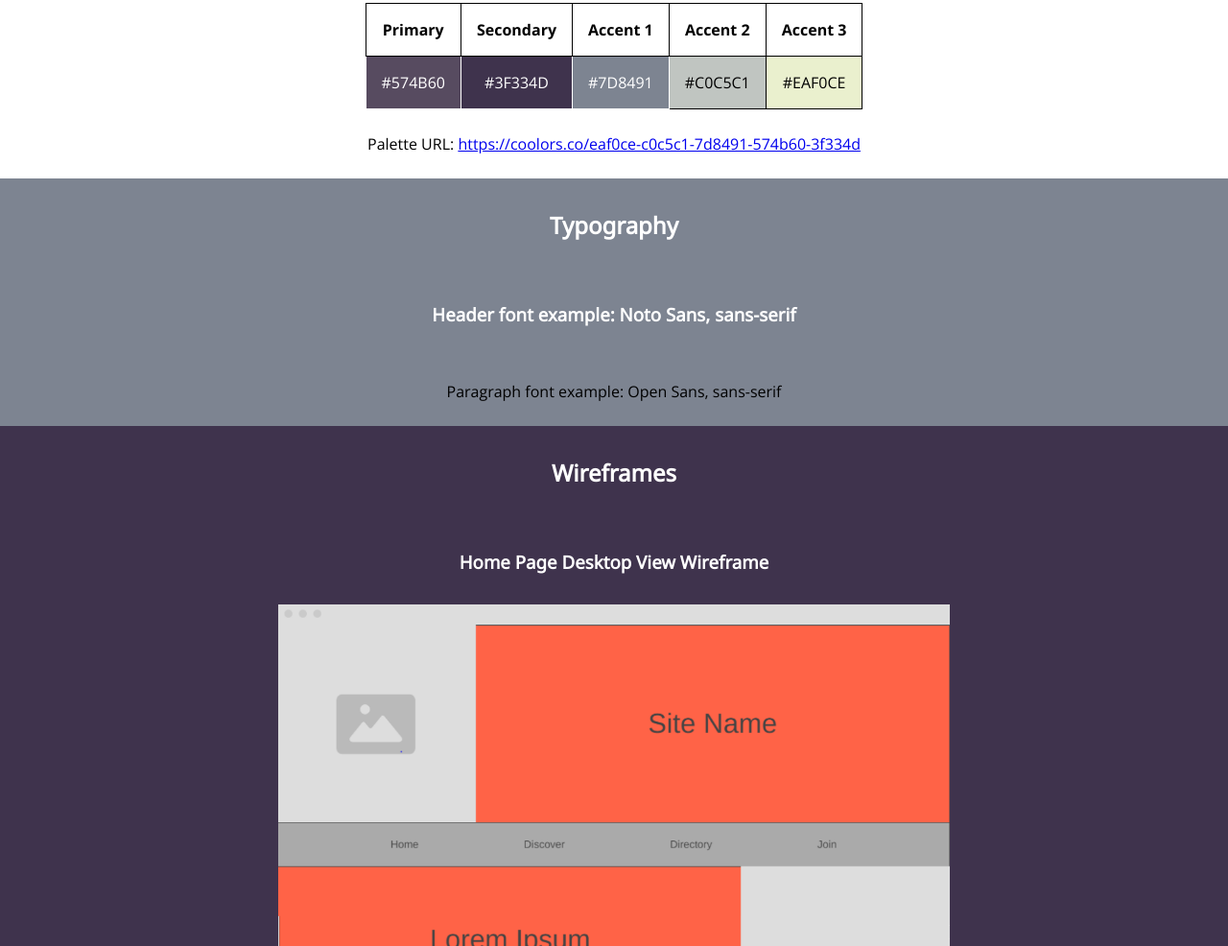
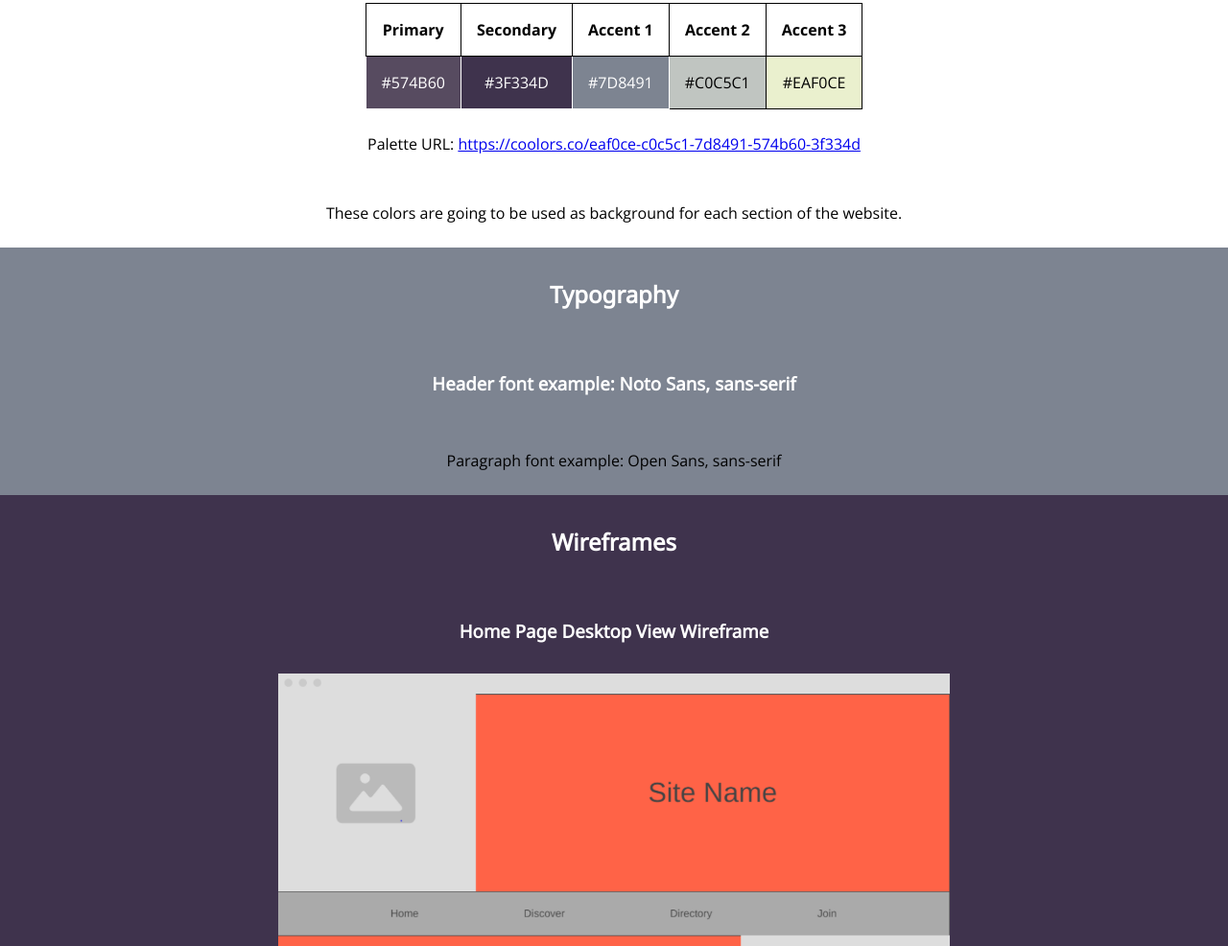
Before and after one commit to nefiserrano/wdd230, a plain HTML site: page week01/chamber-site-plan.html in a window 1280 px wide. Shown: the part 1057-2043 px from the top of the page at 96% size. Drawn offline with nearby package versions, Linux system fonts and the light colour scheme; a web font is replaced by a local one.

Commit message:
finished

```diff
--- a/week01/chamber-site-plan.html
+++ b/week01/chamber-site-plan.html
@@ -66,6 +66,7 @@
             <p>
                 Palette URL: <a href="https://coolors.co/eaf0ce-c0c5c1-7d8491-574b60-3f334d" target="_blank">https://coolors.co/eaf0ce-c0c5c1-7d8491-574b60-3f334d</a>
             </p>
+            <p>These colors are going to be used as background for each section of the website.</p>
         </section>
         <section class="typography">
             <h2>Typography</h2>
```
